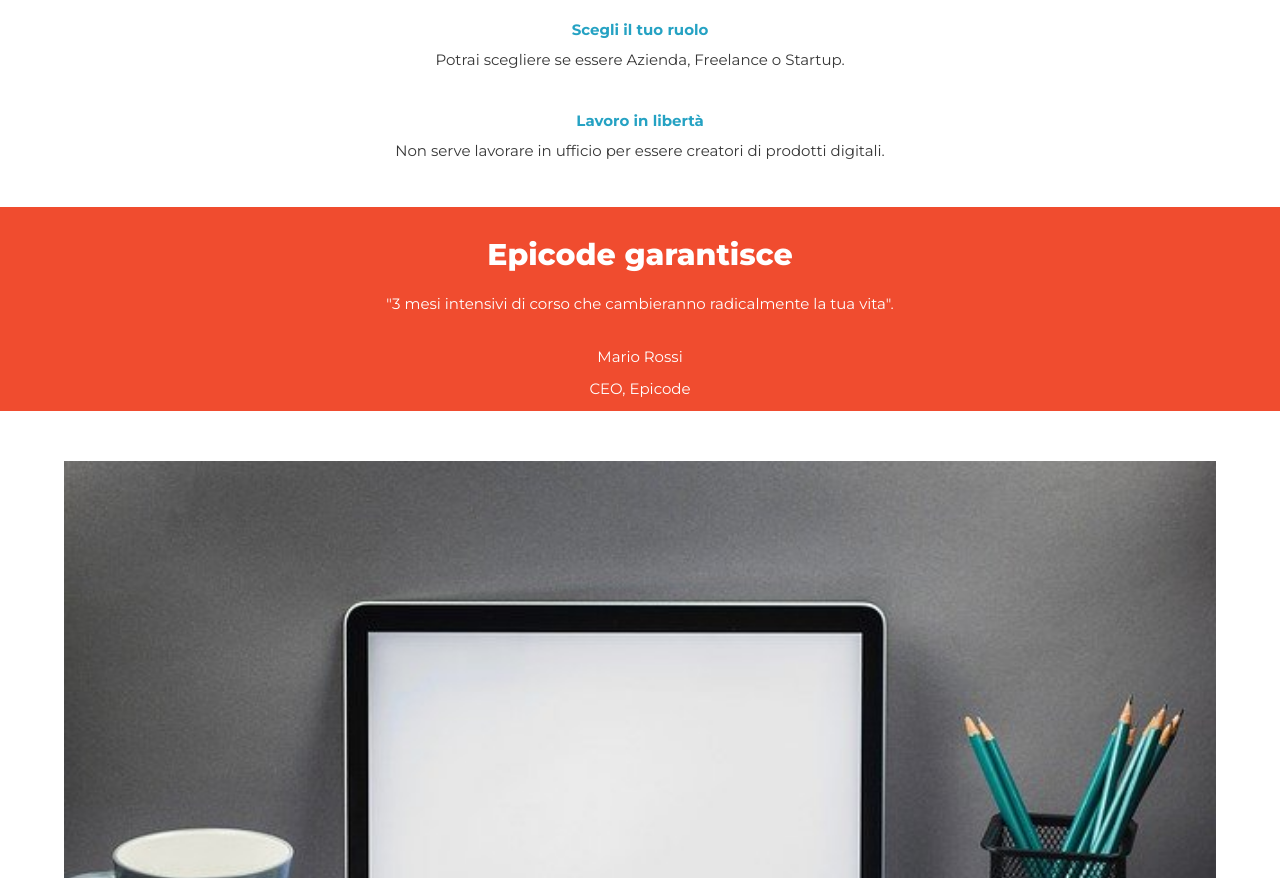
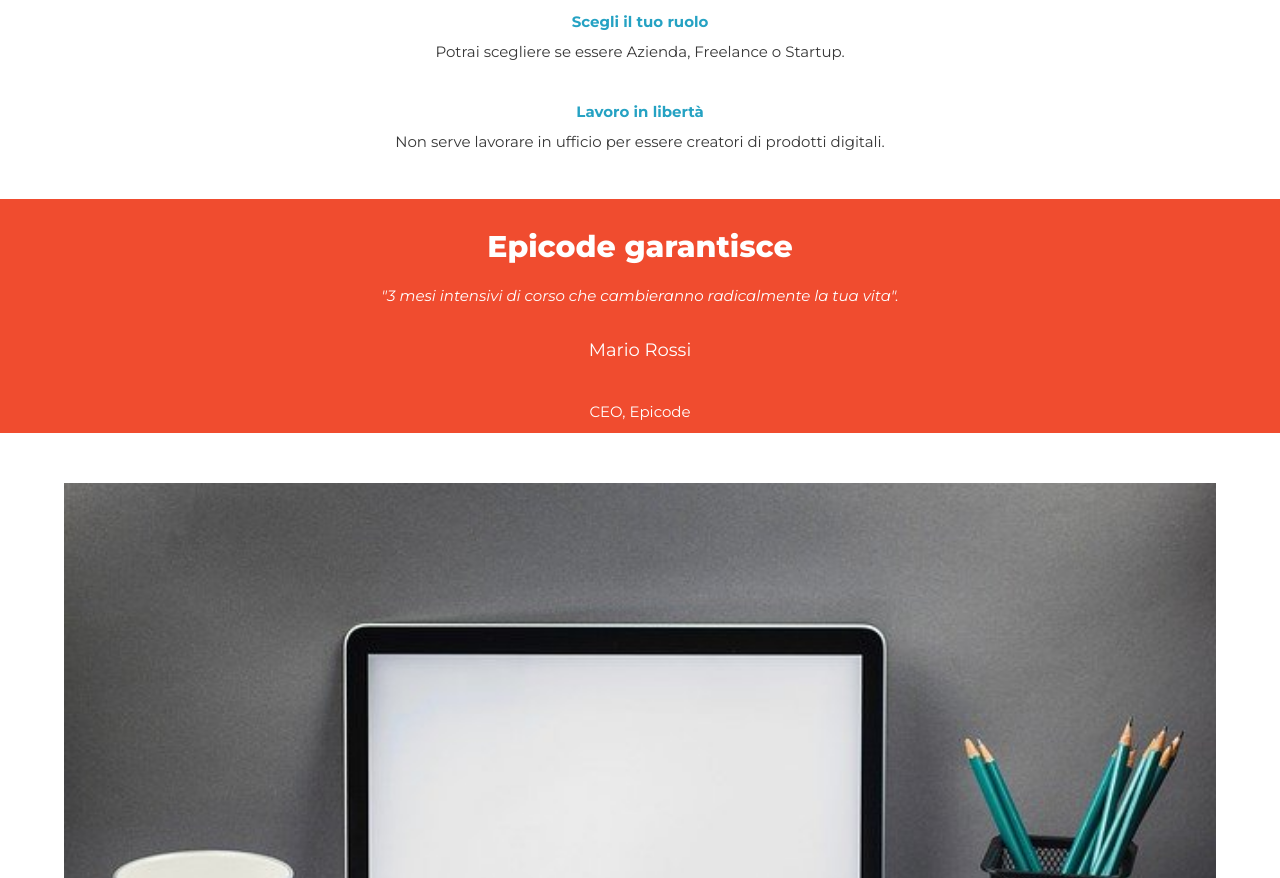
Before and after one commit to juiceboxgirl/S1-L5-Progetto-Settimanale, a plain HTML site: page index.html in a window 1280 px wide. Shown: the part 1490-2368 px from the top of the page. Drawn offline with nearby package versions, Linux system fonts and the light colour scheme.

Commit message:
edited-css-1

```diff
--- a/FE-S1-P-Esercizio/css/style.css
+++ b/FE-S1-P-Esercizio/css/style.css
@@ -2,7 +2,7 @@
 
 body {
   background-color: #ffffff;
-  font-family: Arial, Helvetica, sans-serif;
+  font-family: "Open Sans", sans-serif;
   line-height: 1.65;
 }
 
@@ -18,8 +18,19 @@ body {
   background-color: #000000;
   font-size: 16px;
   padding: 30px;
-  margin: 5px;
   align-content: justify;
+}
+
+p {
+  color: #373737;
+  font-family: "Montserrat", sans-serif;
+  font-weight: 400;
+  font-size: 15px;
+  line-height: 1.5;
+  text-align: center;
+  padding-left: 50px;
+  padding-right: 50px;
+  padding-bottom: 10px;
 }
 
 h1 {
@@ -52,6 +63,17 @@ button {
 
 .box-3 p {
   color: #ffffff;
+  font-weight: 400;
+}
+
+span {
+  color: #ffffff;
+  font-weight: 400;
+  font-style: italic;
+}
+
+p.ceo {
+  font-size: 18px;
 }
 
 h2 {
@@ -87,18 +109,6 @@ section h4 {
 .second-titles {
   padding-top: 35px;
   padding-bottom: 35px;
-}
-
-p {
-  color: #373737;
-  font-family: "Montserrat", sans-serif;
-  font-weight: 400;
-  font-size: 15px;
-  line-height: 1.5;
-  text-align: center;
-  padding-left: 50px;
-  padding-right: 50px;
-  padding-bottom: 10px;
 }
 
 p:first-of-type {
--- a/index.html
+++ b/index.html
@@ -13,6 +13,8 @@
     <title>Corso Web Developer - Epicode school</title>
     <style>
       @import url("https://fonts.googleapis.com/css2?family=Montserrat:ital,wght@0,200;0,300;0,400;0,500;0,600;0,700;0,800;1,400&display=swap");
+
+      @import url("https://fonts.googleapis.com/css2?family=Open+Sans:ital,wght@0,300;0,400;0,500;0,600;0,700;1,300&display=swap");
 
       .box-2 {
         background-image: url("./FE-S1-P-Esercizio/images/banner.jpg");
@@ -55,8 +57,12 @@
     </article>
     <div class="box-3">
       <h2>Epicode garantisce</h2>
-      <p>"3 mesi intensivi di corso che cambieranno radicalmente la tua vita".</p>
-      <p>Mario Rossi</p>
+      <p>
+        <span>"3 mesi intensivi di corso che cambieranno radicalmente la tua vita".</span>
+        <br />
+      </p>
+      <p class="ceo">Mario Rossi</p>
+      <br />
       <p>CEO, Epicode</p>
     </div>
     <section>
```
